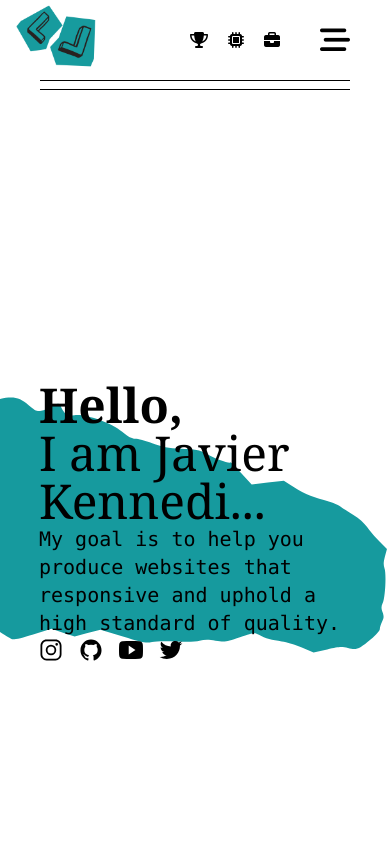
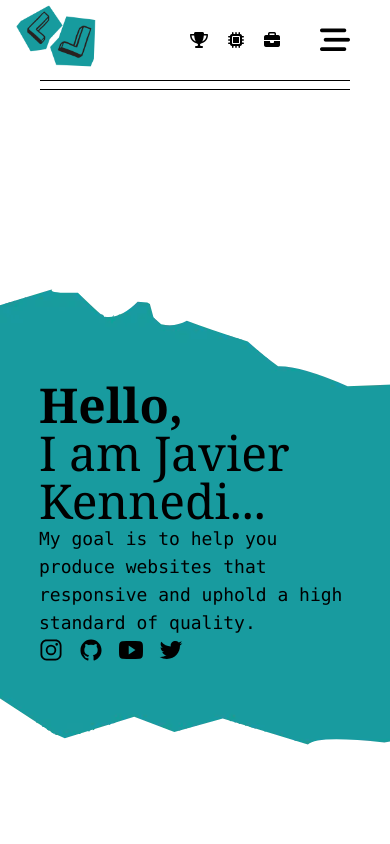
Before and after one commit to Kenqer/portfolio, a React (Create React App) app: page / in a window 390 px wide. Shown: the top 844 px of the page. Built offline with nearby package versions, Linux system fonts and the light colour scheme.

Commit message:
fix responsive on phone

```diff
--- a/src/Home.js
+++ b/src/Home.js
@@ -17,15 +17,15 @@ const Home = () => {
         <div>
             <header className="home">
                 <div className="w-full h-[78vh] md:h-full relative overflow-hidden md:static md:overflow-visible flex flex-col gap-2 justify-center pt-[25vh] px-[10%] z-[1] text-5xl md:text-7xl ">
-                    <div className="absolute z-[1] ml-[-10vh]  ">
-                        <img className="w-[100vh] md:w-[80vh] lg:w-[100vh] h-full fill-teal-600" src="./img/bg.svg" alt="" />
+                    <div className="absolute z-[1] ml-[-10vh] w-[100vh] md:w-[80vh] lg:w-[100vh] ">
+                        <img src="./img/BG.webp" alt="" />
                     </div>
                     <div className="z-[2]">
                         <Reveal>
-                            <h1 className="font-bold font-serif">Hello,</h1>
-                            <h2 className="font-serif">I am Javier</h2>
-                            <h2 className="font-serif">Kennedi...</h2>
-                            <div className="text-xl md:text-2xl flex flex-col ">
+                            <h1 className="font-bold font-serif ">Hello,</h1>
+                            <h2 className="font-serif ">I am Javier</h2>
+                            <h2 className="font-serif ">Kennedi...</h2>
+                            <div className="text-lg md:text-2xl flex flex-col ">
                                 <p className="font-mono">My goal is to help you produce websites that</p>
                                 <p className="font-mono">responsive and uphold a high standard of quality.</p>
                             </div>
```
Also changed, not shown: public/img/BG.webp (added).
